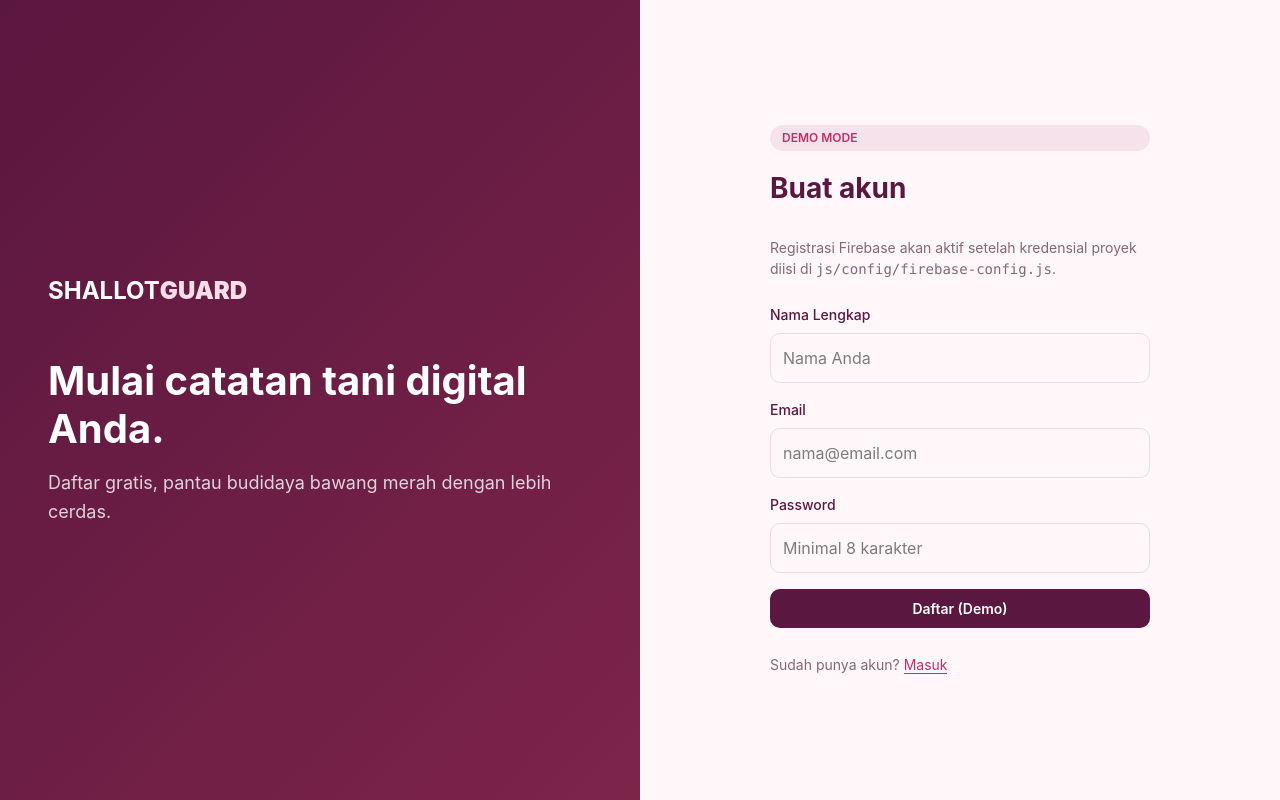
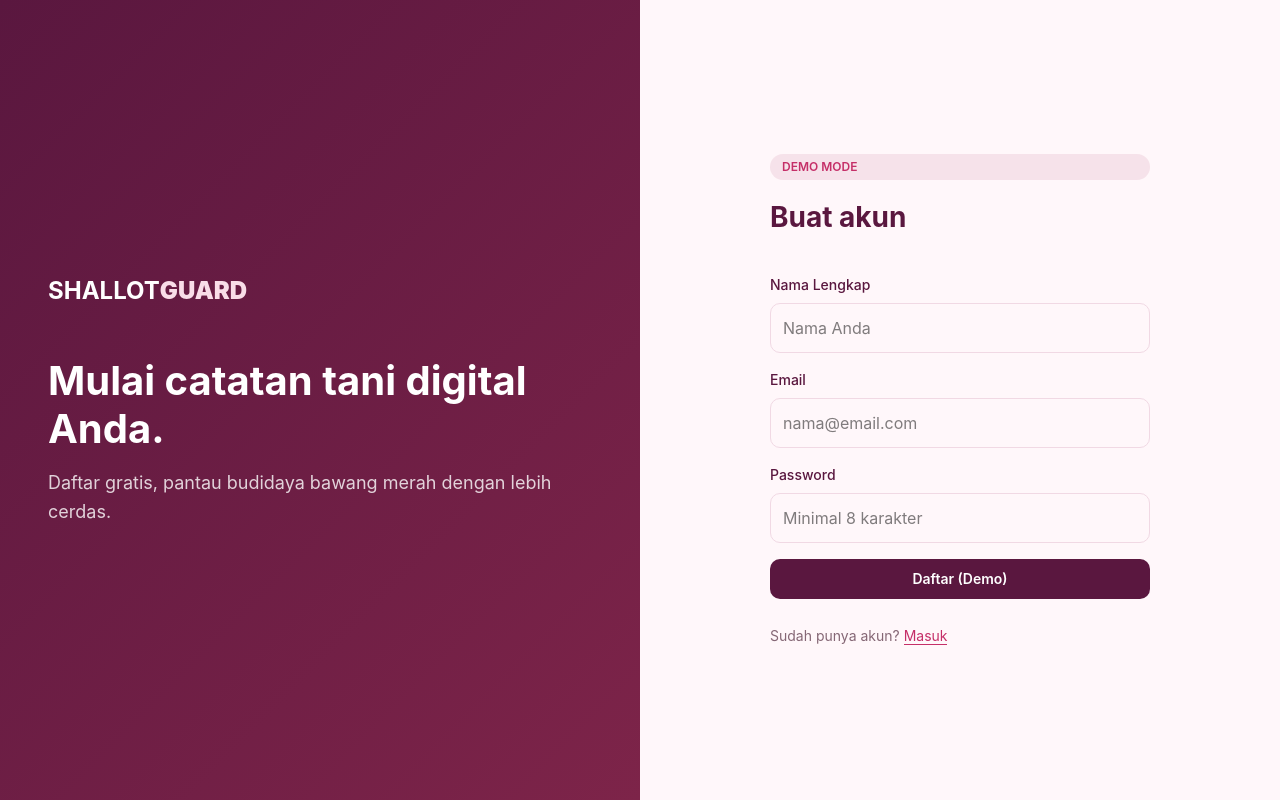
Before and after one commit to anankajii/shallot-guard, a plain HTML site: page register.html in a window 1280 px wide. Drawn offline with nearby package versions, Linux system fonts and the light colour scheme.

Commit message:
remove Firebase setup hint from register page

```diff
--- a/register.html
+++ b/register.html
@@ -21,7 +21,6 @@
   <section class="login-card">
     <span class="pill">DEMO MODE</span>
     <h1>Buat akun</h1>
-    <p class="hint">Registrasi Firebase akan aktif setelah kredensial proyek diisi di <code>js/config/firebase-config.js</code>.</p>
     <form id="register-form">
       <div class="form-row">
         <label for="reg-name">Nama Lengkap</label>
```
